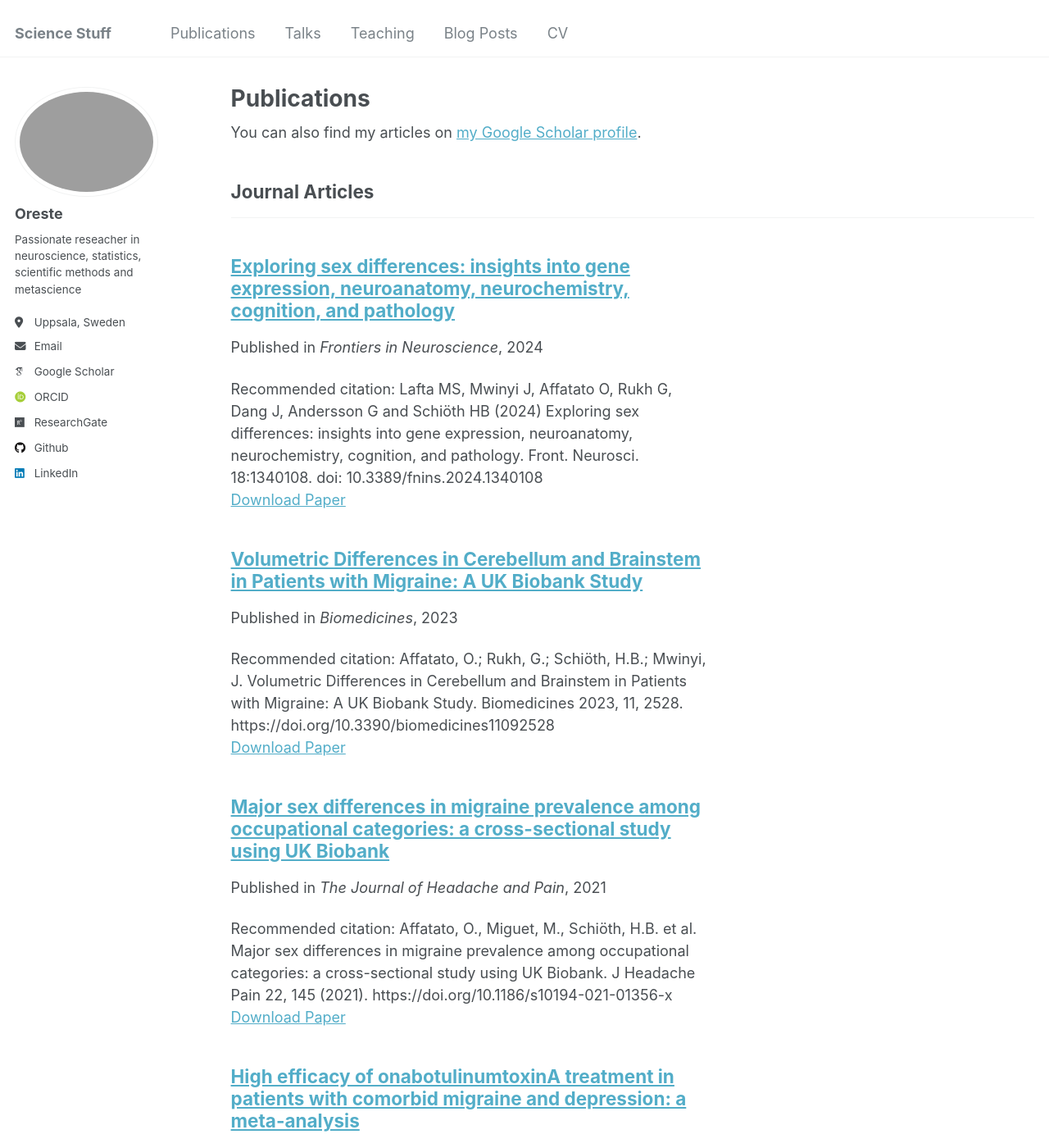
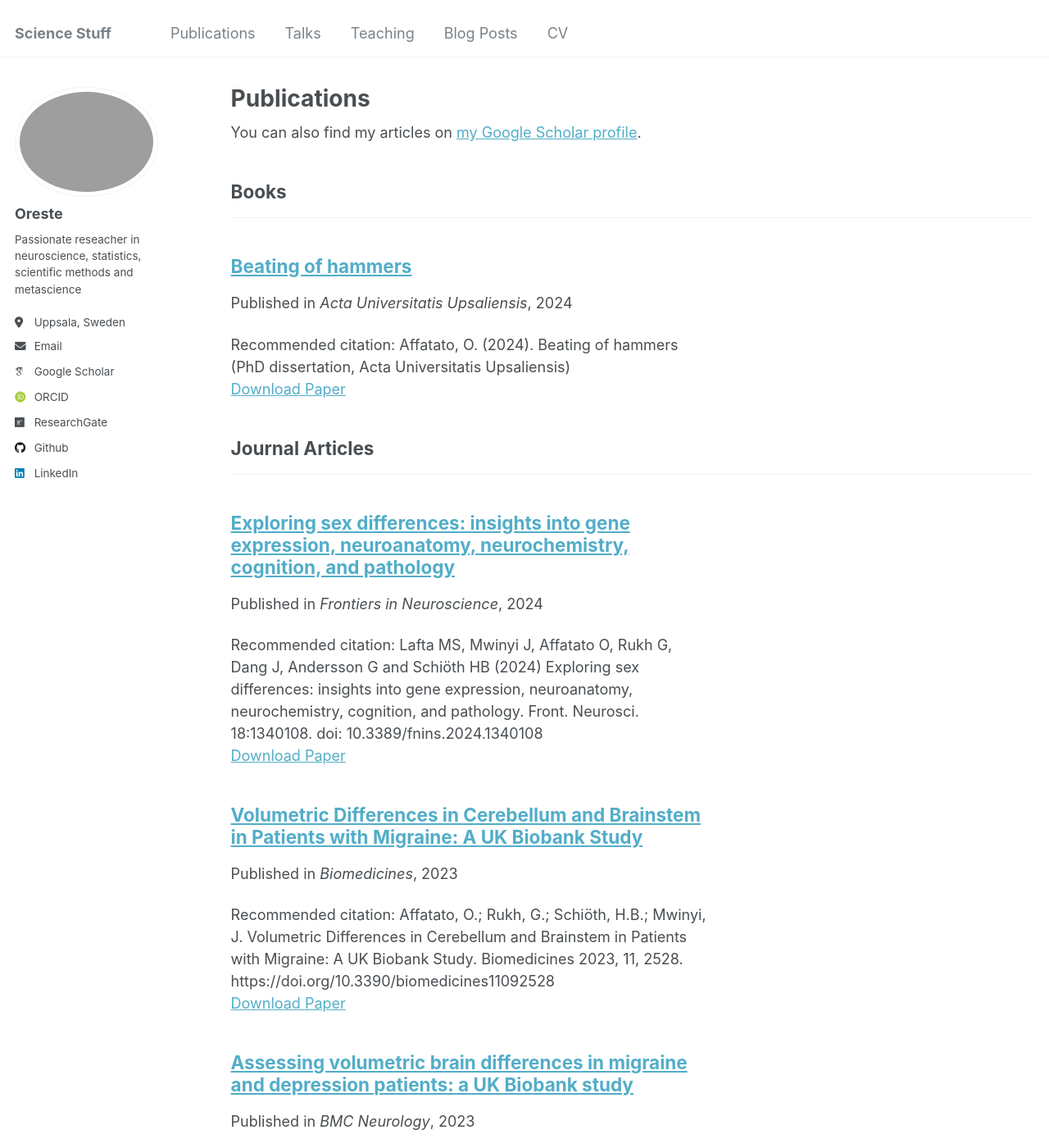
Before and after one commit to OresteAffatato/oresteaffatato.github.io, a Jekyll site: the page built from _pages/publications.html, in a window 1280 px wide and 1400 px high. Shown: the whole window at 82% size. Built offline with Jekyll 4.4.1, drawn with Linux system fonts in a browser that asks for light colours; some web fonts are replaced; some of the changed text lies outside the part shown.

Commit message:
Improving Publication categories

```diff
--- a/_publications/Thesis.md
+++ b/_publications/Thesis.md
@@ -1,7 +1,7 @@
 ---
 title: "Beating of hammers"
 collection: publications
-category: book
+category: books
 permalink: /publication/Thesis
 excerpt: ''
 date: 2024-05-08
```
Also changed, not shown: _publications/MigDepMRI2023.md (+1 -1 lines).
